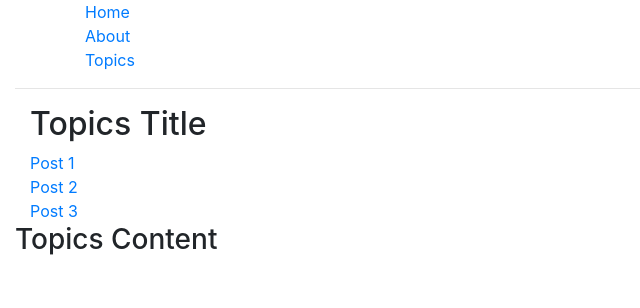
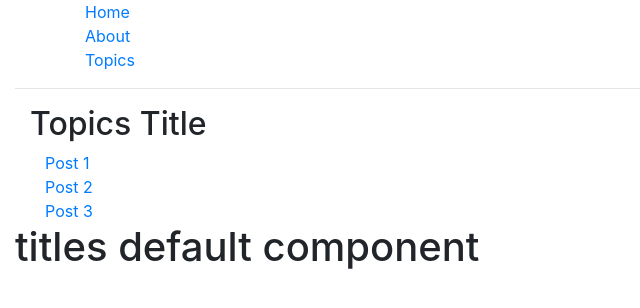
Before and after one commit to hrkck/wellput, a React (Create React App) app: page /reacted/topics in a window 1280 px wide. Shown: the top 308 px of the page, without its empty margins (0-640 px from the left). Built offline with nearby package versions, Linux system fonts and the light colour scheme.

Commit message:
Some names changed for better management, code beautification, removed unusued imports and such other issues optimized.

```diff
--- a/src/App.jsx
+++ b/src/App.jsx
@@ -1,43 +1,13 @@
 import React, {Component} from "react";
-import {Route, Link, Switch} from "react-router-dom";
 
-import Home from './Content/Pages/Home';
-import About from './Content/Pages/About';
-import Topics from './Content/Pages/Topics';
-import { pages } from './Content/Pages/Pages';
-import {Nav, SubNav} from './Components/core/Nav/Nav';
-import { NotFound } from './Components/core/NotFound/Page404';
-import { topicsList } from './Content/Topics/Topics';
+import {pagesList} from './Content/Navigation/pagesList';
+import {Nav} from './Components/core/Nav/Nav';
 
-class App extends Component {
+export default class App extends Component {
     render() {
-        return (
-            // <div className="container-fluid">
-            //     <div className="container">
-            //         <div className="row">
-            //             {pages.map(page => (
-            //                 <div className="col-lg-12 col-md-2">
-            //                     <Link to={`/${page.url}`}>{page.title}</Link>
-            //                 </div>
-            //             ))}
-            //         </div>
-            //     </div>
-
-            //     <hr/>
-            //     <Switch>
-            //         {pages.map(page =>
-            //             <Route exact={page.exact} path={`/${page.url}`} component={page.component}/>
-            //         )}
-            //         <Route component={NotFound}/>
-            //     </Switch>
-            // </div>
-            <Nav pages={pages}/>
-        );
+        return (<Nav navList={pagesList}/>);
     }
 }
-
-export default App;
-
 
 /*
     Consider above how I pass extra `props` to the `SubNav` component (stateless),
@@ -46,3 +16,10 @@ export default App;
     It MIGHT be because I am using stateless component (`SubNav`).
     Needs more experimenting.
 */
+
+/**
+ * The above comment section is NO MORE RELEVANT.
+ * The mentioned problem is probably solved. For a matter of fact, I don't even remember what was it.
+ * But the desired navigation system works fine.
+ *
+ */
--- a/src/Components/core/Nav/Nav.jsx
+++ b/src/Components/core/Nav/Nav.jsx
@@ -1,53 +1,53 @@
 import React from "react";
 import {Link, Route, Switch} from 'react-router-dom';
-import { NotFound } from '../NotFound/Page404';
+import {NotFound} from '../NotFound/Page404';
+
+export const Nav = (props) => (
+    <div className="container-fluid">
+        <div className="container">
+            <div className="row">
+                {props
+                    .navList
+                    .map(l => (
+                        <div className="col-lg-12 col-md-2">
+                            <Link to={`/${l.url}`}>{l.title}</Link>
+                        </div>
+                    ))}
+            </div>
+        </div>
+
+        <hr/>
+
+        <Switch>
+            {props
+                .navList
+                .map(l => <Route exact={l.exact} path={`/${l.url}`} component={l.component}/>)}
+            <Route path={`/:NotFound`} component={NotFound}/>
+        </Switch>
+    </div>
+);
 
 export const SubNav = (props) => (
     <div>
-        {/* Beginning of sub navigation */}
         <div className="container-fluid">
             <h2>{props.title}</h2>
             <div className="row">
                 {props
                     .navList
-                    .map(l =>
-                        <Link className="col-lg-12" to={`${props.url}/${l.url}`}>{l.title}</Link>
-                    )
-                }
+                    .map(l => (
+                        <div className="col-lg-12 col-md-2">
+                            <Link className="col-lg-12" to={`${props.url}/${l.url}`}>{l.title}</Link>
+                        </div>
+                    ))}
             </div>
         </div>
 
         <Switch>
-            <Route exact path={props.url} render={() => <h3>{props.defaultContent}</h3>}/>
+            <Route exact path={props.url} component={props.defaultComponent}/>
             {props
                 .navList
-                .map(l =>
-                    <Route path={`${props.url}/${l.url}`} render={l.component}/>
-            )}
+                .map(l => <Route path={`${props.url}/${l.url}`} render={l.component}/>)}
             <Route path={`${props.url}/:NotFound`} component={NotFound}/>
         </Switch>
     </div>
 );
-
-
-export const Nav = (props) => (
-    <div className="container-fluid">
-        <div className="container">
-            <div className="row">
-                {props.pages.map(page => (
-                    <div className="col-lg-12 col-md-2">
-                        <Link to={`/${page.url}`}>{page.title}</Link>
-                    </div>
-                ))}
-            </div>
-        </div>
-
-        <hr/>
-        <Switch>
-            {props.pages.map(page =>
-                <Route exact={page.exact} path={`/${page.url}`} component={page.component}/>
-            )}
-            <Route path={`/:NotFound`} component={NotFound}/>
-        </Switch>
-    </div>
-);
--- a/src/Components/core/NotFound/Page404.jsx
+++ b/src/Components/core/NotFound/Page404.jsx
@@ -2,6 +2,7 @@ import React from 'react';
 
 export const NotFound = ({match}) => (
     <div>
-        <h2>Sorry, {match.url} not found! ERROR 404</h2>
+        <h2>Sorry, {match.url}
+            not found! ERROR 404</h2>
     </div>
 );
--- a/src/Content/MainPages/Home.jsx
+++ b/src/Content/MainPages/Home.jsx
@@ -6,5 +6,4 @@ const Home = () => (
     </div>
 );
 
-
 export default Home;
--- /dev/null
+++ b/src/Content/MainPages/Topics.jsx
@@ -0,0 +1,13 @@
+import React from 'react';
+import defaultComponent, {topicsList} from '../Navigation/topicsList';
+import {SubNav} from '../../Components/core/Nav/Nav';
+
+const Topics = () => {
+    return (<SubNav
+        title="Topics Title"
+        url="/topics"
+        navList={topicsList}
+        defaultComponent={defaultComponent}/>);
+};
+
+export default Topics;
--- a/src/Content/Pages/Pages.jsx
+++ b/src/Content/Navigation/pagesList.js
@@ -1,22 +1,18 @@
-// import React from 'react';
-import Home from './Home';
-import About from './About';
-import Topics from "./Topics";
-import { NotFound } from '../../Components/core/NotFound/Page404';
+import Home from '../MainPages/Home';
+import About from '../MainPages/About';
+import Topics from "../MainPages/Topics";
 
-export const pages = [
+export const pagesList = [
     {
         title: "Home",
         exact: true,
         url: "",
         component: Home
-    },
-    {
+    }, {
         title: "About",
         url: "about",
         component: About
-    },
-    {
+    }, {
         title: "Topics",
         url: "topics",
         component: Topics
--- /dev/null
+++ b/src/Content/Navigation/topicsList.js
@@ -0,0 +1,19 @@
+import {defaultComponent, comp1, comp2, comp3} from '../Topics/Topics';
+
+export const topicsList = [
+    {
+        title: "Post 1",
+        url: "post-1",
+        component: comp1
+    }, {
+        title: "Post 2",
+        url: "post-2",
+        component: comp2
+    }, {
+        title: "Post 3",
+        url: "post-3",
+        component: comp3
+    }
+];
+
+export default defaultComponent;
--- a/src/Content/Pages/About.jsx
+++ /dev/null
@@ -1,9 +0,0 @@
-import React from 'react';
-
-const About = () => (
-    <div>
-        <h2>About</h2>
-    </div>
-);
-
-export default About;
--- a/src/Content/Pages/Home.jsx
+++ /dev/null
@@ -1,10 +0,0 @@
-import React from 'react';
-
-const Home = () => (
-    <div>
-        <h2>Home</h2>
-    </div>
-);
-
-
-export default Home;
--- a/src/Content/Pages/Topics.jsx
+++ /dev/null
@@ -1,18 +0,0 @@
-import React from 'react';
-// import {Route, Link, Switch} from "react-router-dom";
-import { topicsList } from '../Topics/Topics';
-import {SubNav} from '../../Components/core/Nav/Nav';
-
-const Home = () => (
-    <div>
-        <h2>Home</h2>
-    </div>
-);
-
-const Topics = () => {
-    return (
-        <SubNav title="Topics Title" url="/topics" navList={topicsList} defaultContent="Topics Content"/>
-    );
-};
-
-export default Topics;
--- a/src/Content/Topics/Topics.jsx
+++ b/src/Content/Topics/Topics.jsx
@@ -1,21 +1,6 @@
 import React from 'react';
 
-const comp1 = () => <h1>comp1</h1>;
-const comp2 = () => <h1>comp2</h1>;
-const comp3= () => <h1>comp3</h1>;
-
-export const topicsList = [
-    {
-        title: "Post 1",
-        url: "post-1",
-        component: comp1
-    }, {
-        title: "Post 2",
-        url: "post-2",
-        component: comp2
-    }, {
-        title: "Post 3",
-        url: "post-3",
-        component: comp3
-    }
-];
+export const defaultComponent = () => <h1>titles default component</h1>
+export const comp1 = () => <h1>comp1</h1>;
+export const comp2 = () => <h1>comp2</h1>;
+export const comp3 = () => <h1>comp3</h1>;
```
